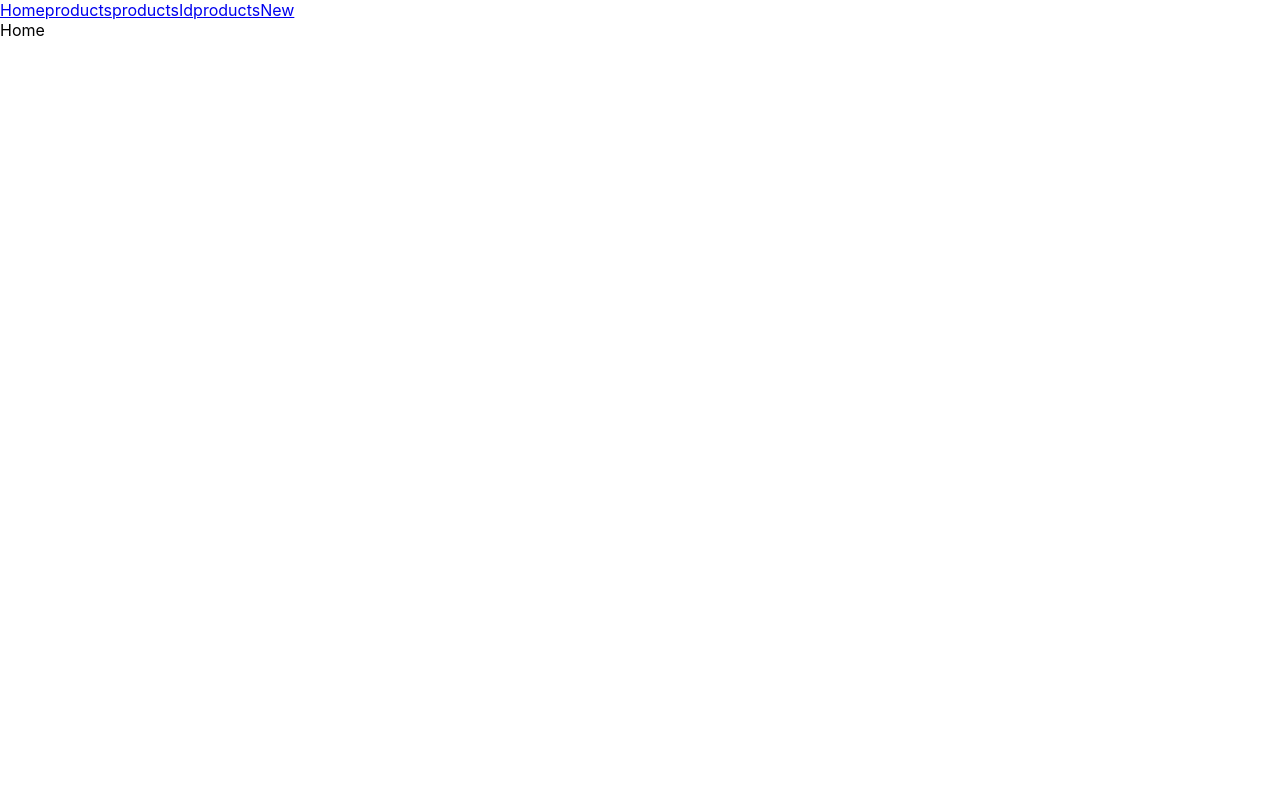
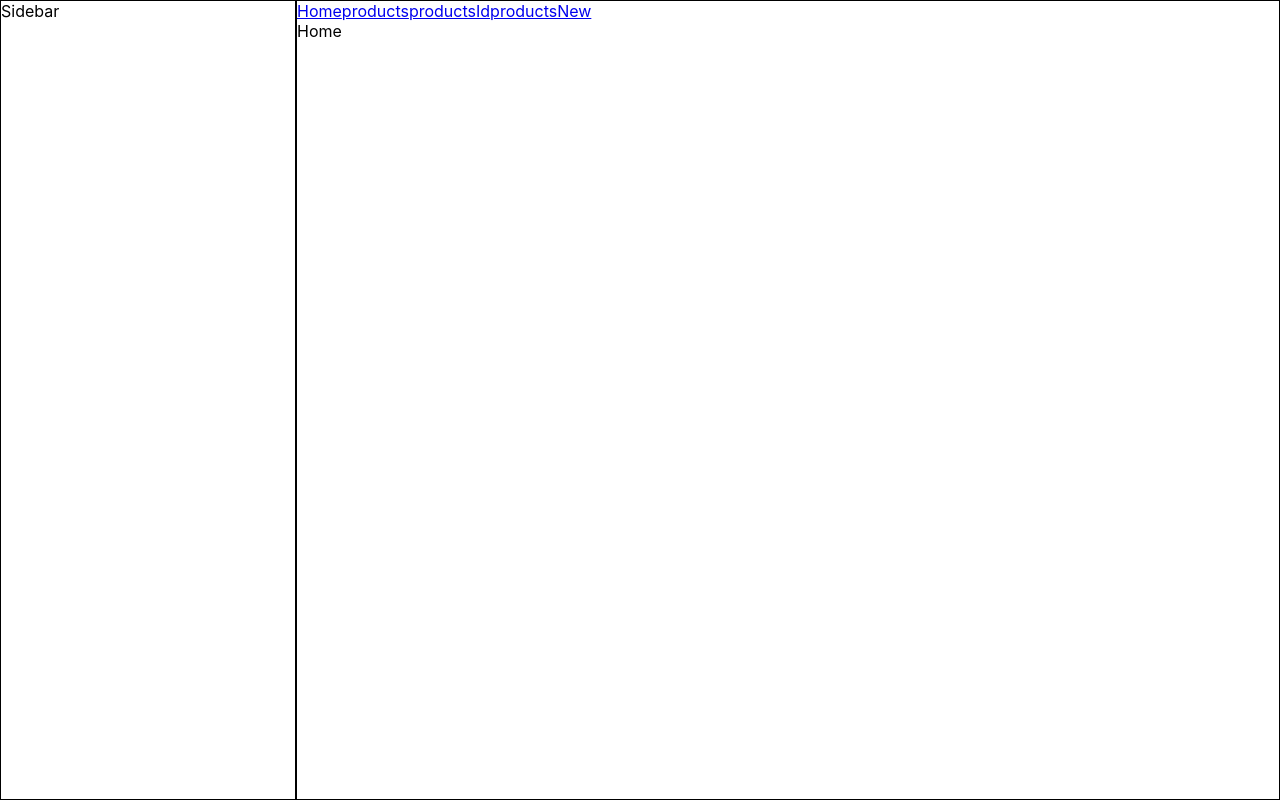
Before and after one commit to facundovacanicencosud/MiEcommerce-Grupo2-Sprint4, a React (Create React App) app: page / in a window 1280 px wide. Built offline with nearby package versions, Linux system fonts and the light colour scheme.

Commit message:
estructurando sidebar y main area

```diff
--- a/src/App.css
+++ b/src/App.css
@@ -1,38 +1,38 @@
-.App {
-  text-align: center;
+
+*{
+  padding: 0;
+  margin: 0;
+  box-sizing: border-box;
 }
 
-.App-logo {
-  height: 40vmin;
-  pointer-events: none;
+.main{
+  width: 100%;
+  display: flex;
 }
 
-@media (prefers-reduced-motion: no-preference) {
-  .App-logo {
-    animation: App-logo-spin infinite 20s linear;
+.main-area{
+  width: 100%;
+  display: flex;
+  flex-direction: column;
+  border: 1px solid black;
+}
+
+aside{
+  width: 296px;
+  position: fixed;
+  left: -296px;
+  height: 100vh;
+  border: 1px solid black;
+}
+
+@media (min-width:1024px) {
+  .main-area{
+    width: calc(100% - 296px);
+    border: 1px solid black;
+  }
+
+  aside{
+    left: 0;
+    position: relative;
   }
 }
-
-.App-header {
-  background-color: #282c34;
-  min-height: 100vh;
-  display: flex;
-  flex-direction: column;
-  align-items: center;
-  justify-content: center;
-  font-size: calc(10px + 2vmin);
-  color: white;
-}
-
-.App-link {
-  color: #61dafb;
-}
-
-@keyframes App-logo-spin {
-  from {
-    transform: rotate(0deg);
-  }
-  to {
-    transform: rotate(360deg);
-  }
-}
--- a/src/App.js
+++ b/src/App.js
@@ -3,21 +3,21 @@ import { Route, BrowserRouter, Routes} from "react-router-dom";
 import Home from './pages/Home/Home';
 import ProductsList from './pages/Products/ProductsList/ProductsList';
 import ProductView from './pages/Products/ProductView/ProductView';
-import Navbar from './components/Navbar/Navbar';
 import Error from './pages/Error/Error';
+import Layout from './components/Layout/Layout';
 
 function App() {
   return (
     <>
       <BrowserRouter>
-        <Navbar />
         <Routes>
-          <Route path='/' element={<Home />} />
-          <Route path='/products' element={<ProductsList />} />
-          <Route path='/products/:id' element={<ProductView />} />
-          <Route path='/products/new' element={<ProductView />} />
-          <Route path='/*' element={<Error />} />
-
+          <Route path='/' element={<Layout />}>
+            <Route index element={<Home />} />
+            <Route path='/products' element={<ProductsList />} />
+            <Route path='/products/:id' element={<ProductView />} />
+            <Route path='/products/new' element={<ProductView />} />
+            <Route path='/*' element={<Error />} />
+          </Route>
         </Routes>
       </BrowserRouter>
     </>
--- /dev/null
+++ b/src/components/Layout/Layout.jsx
@@ -0,0 +1,22 @@
+import React from 'react'
+import { Outlet } from 'react-router-dom'
+import Navbar from '../Navbar/Navbar'
+import Sidebar from '../Sidebar/Sidebar'
+
+const Layout = () => {
+  return (
+    <>
+        <div className='main'>
+            <Sidebar />
+            <div className='main-area'>
+                <Navbar />
+                <main>
+                    <Outlet />
+                </main>
+            </div>
+        </div>
+    </>
+  )
+}
+
+export default Layout
--- a/src/components/Sidebar/Sidebar.jsx
+++ b/src/components/Sidebar/Sidebar.jsx
@@ -2,7 +2,7 @@ import React from 'react'
 
 const Sidebar = () => {
   return (
-    <div>Sidebar</div>
+    <aside>Sidebar</aside>
   )
 }
 
```
